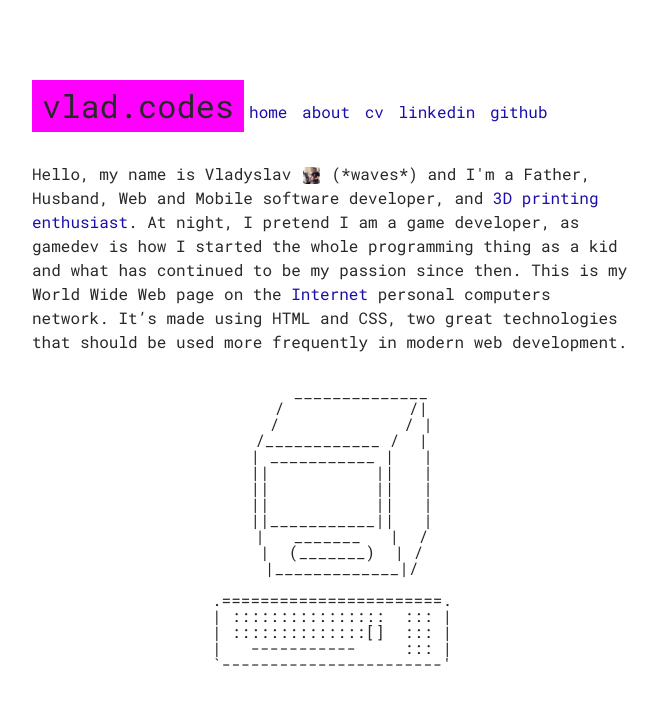
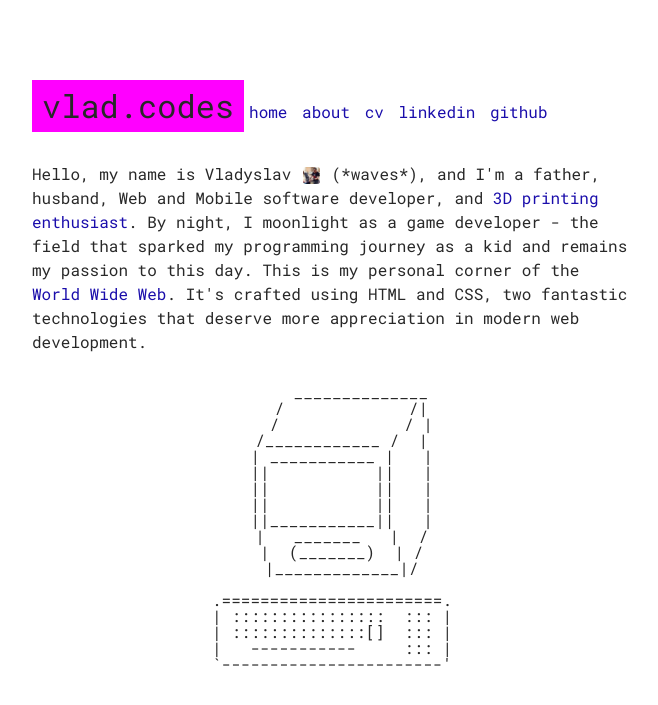
Before and after one commit to vshvedov/vladcodes, a Jekyll site: the page built from index.html, in a window 1280 px wide. Shown: the top 705 px of the page, without its empty margins (308-966 px from the left). Built offline with Jekyll 4.4.1, drawn with Linux system fonts in a browser that asks for light colours.

Commit message:
Update index.html

```diff
--- a/index.html
+++ b/index.html
@@ -6,15 +6,11 @@ layout: default
 
 <div class="about">
   <p class="about">
-    Hello, my name is Vladyslav
-    <img class="userpic" src="/assets/img/favicon.jpg" />
-    (*waves*)
-    and I'm a Father, Husband, Web and Mobile software developer,
-    and <a href="https://www.thingiverse.com/thing:4808672" target="blank">3D printing enthusiast</a>.
-    At night, I pretend I am a game developer, as gamedev is how I started the whole programming thing as a kid and what has continued to be my passion since then.
-    This is my World Wide Web page on the <a href="/assets/img/404.gif" target="blank">Internet</a>
-    personal computers network. It’s made using HTML and CSS, two great technologies that
-    should be used more frequently in modern web development.
+    Hello, my name is Vladyslav <img class="userpic" src="/assets/img/favicon.jpg" /> (*waves*), and I'm a father, husband, Web and Mobile software developer,
+    and <a href="https://www.thingiverse.com/thing:4808672" target="blank">3D printing enthusiast</a>. By night,
+    I moonlight as a game developer - the field that sparked my programming
+    journey as a kid and remains my passion to this day. This is my personal corner of the <a href="/assets/img/404.gif" target="blank">World Wide Web</a>.
+    It's crafted using HTML and CSS, two fantastic technologies that deserve more appreciation in modern web development.
     </br>
     <pre style="text-align: center;">
       ______________
```
